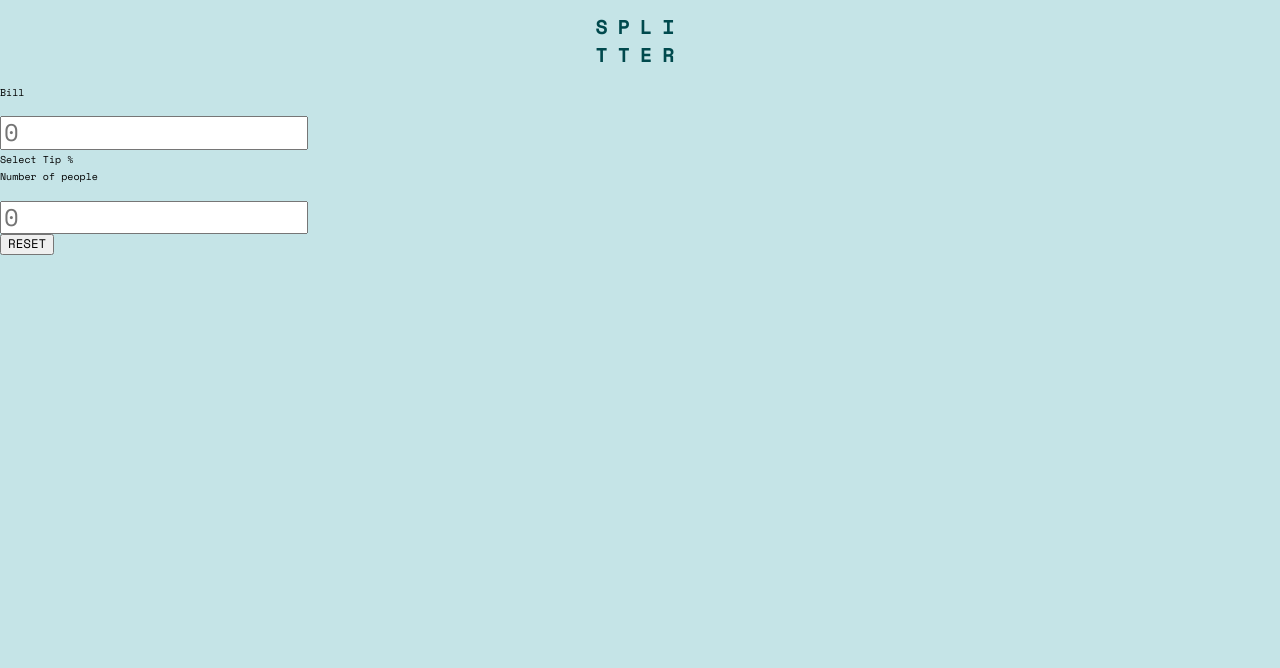
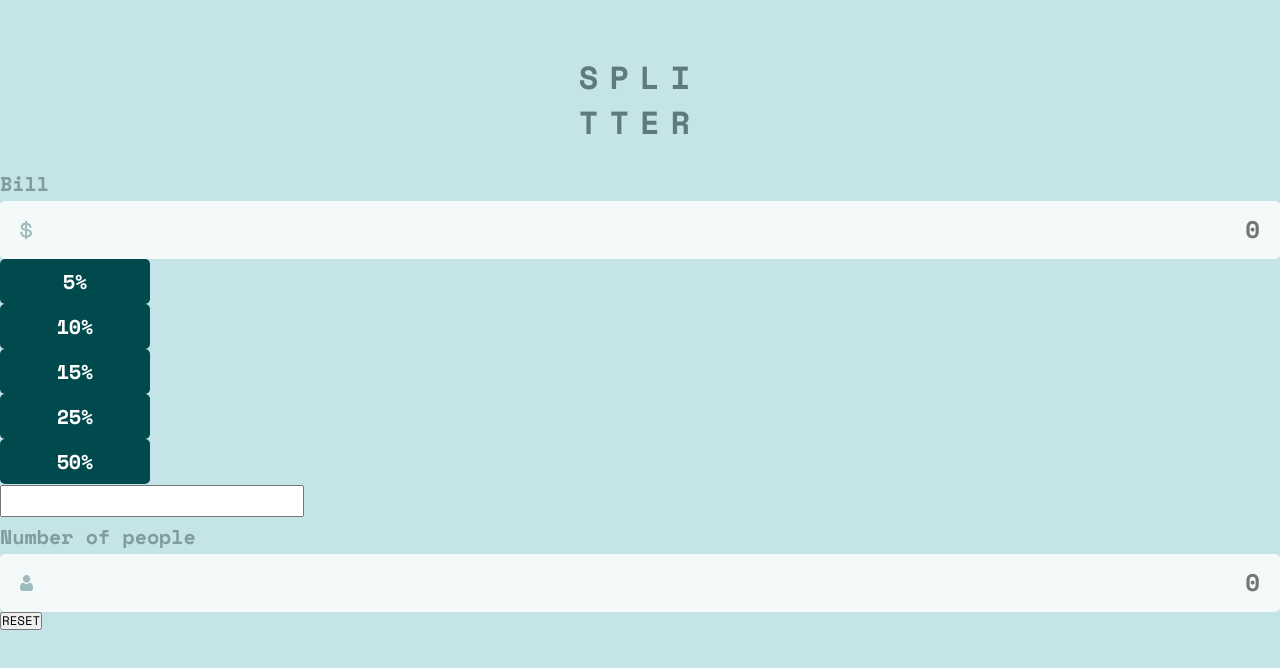
Before and after one commit to yossiyanouhartman/tip-calculator, a plain HTML site: page app/index.html in a window 1280 px wide. Drawn offline with nearby package versions, Linux system fonts and the light colour scheme.

Commit message:
stying calculator
Aan het stijlen van de calculator, nog schiuvende qua namen door BEM methodiek

```diff
--- a/app/index.html
+++ b/app/index.html
@@ -18,36 +18,95 @@
   <h1 class="c-title">spli <br> tter </h1>
 
   <!-- Calculator -->
+  <form class="c-calculator">
 
-  <form class="l-calculator">
-
-    <div class="l-calculator__input">
-
-      <div class="c-input">
-        <label class="c-input__label" for="bill">Bill</label>
-        <p class="c-input__message"></p>
-        <input class="c-input__field c-input__field--bill" type="text" name="bill" placeholder="0">
-      </div>
+    <!-- Grid -->
+    <div class="l-grid">
 
     </div>
 
-    <div class="l-calculator__radio-buttons">
-      <label> Select Tip %</label>
-      <!-- need to find a code for this -->
-    </div>
 
-    <div class="l-calculator__input">
+    <div class="c-calculator__input">
 
       <div class="c-input">
-        <label class="c-input__label" for="bill">Number of people</label>
+
+        <!-- Labels the input field-->
+        <label class="c-input__label" for="bill">Bill</label>
+
+        <!-- This paragraph will provide feedback if neccessary -->
         <p class="c-input__message"></p>
-        <input class="c-input__field c-input__field--bill" type="text" name="bill" placeholder="0">
+
+        <div class="c-input__body">
+          <img class="c-input__icon" src="/app/images/icon-dollar.svg" alt="dolar icon">
+          <input class="c-input__field" type="text" name="bill" placeholder="0">
+        </div>
 
       </div>
 
     </div>
 
-    <div class="l-calculator__result">
+    <div class="c-calculator__radio-buttons">
+      <!-- <label> Select Tip %</label> -->
+
+      <label class="c-radio-button">
+        <input class="c-radio-button__input" type="radio" name="tip" value="0.05" checked>
+        <span class="c-radio-button__value">5%</span>
+      </label>
+
+      <label class="c-radio-button">
+        <input class="c-radio-button__input" type="radio" name="tip" value="0.1" checked>
+        <span class="c-radio-button__value">10%</span>
+      </label>
+
+      <label class="c-radio-button">
+        <input class="c-radio-button__input" type="radio" name="tip" value="0.15" checked>
+        <span class="c-radio-button__value">15%</span>
+      </label>
+
+      <label class="c-radio-button">
+        <input class="c-radio-button__input" type="radio" name="tip" value="0.25" checked>
+        <span class="c-radio-button__value">25%</span>
+      </label>
+
+      <label class="c-radio-button">
+        <input class="c-radio-button__input" type="radio" name="tip" value="0.5" checked>
+        <span class="c-radio-button__value">50%</span>
+      </label>
+
+      <label class="c-radio-button c-radio-button--custom">
+        <input class="c-radio-button__input" type="radio" name="tip" value="0.5" checked>
+        <input type="text">
+      </label>
+
+      <!-- <label class="c-radio-button" for="tip">
+        <input class="c-radio-button__input" type="radio" name="tip" value="0.05" checked>
+        <span class="c-radio-button__button">5%</span>
+      </label> -->
+
+
+      <!-- need to find a code for this -->
+    </div>
+
+    <div class="c-calculator__input">
+
+      <div class="c-input">
+
+        <!-- Labels the input field-->
+        <label class="c-input__label" for="people">Number of people</label>
+
+        <!-- This paragraph will provide feedback if neccessary -->
+        <p class="c-input__message"></p>
+
+        <div class="c-input__body">
+          <img class="c-input__icon" src="/app/images/icon-person.svg" alt="person icon">
+          <input class="c-input__field" type="text" name="people" placeholder="0">
+        </div>
+
+      </div>
+
+    </div>
+
+    <div class="c-calculator__result">
 
 
       <button class="button button--reset">RESET</button>
--- a/app/scss/base/_base.scss
+++ b/app/scss/base/_base.scss
@@ -11,6 +11,8 @@ html {
 *::before,
 *::after {
 	box-sizing: inherit;
+	margin: 0;
+	padding: 0;
 }
 
 body {
--- a/app/scss/base/_typography.scss
+++ b/app/scss/base/_typography.scss
@@ -7,7 +7,7 @@ body {
 }
 
 h1 {
-	font-size: 2rem;
+	font-size: 3.2rem;
 }
 
 h2 {
@@ -19,7 +19,10 @@ p {
 }
 
 label {
-	font-size: 1rem;
+	font-size: 2rem;
+	line-height: 3.5rem;
+	font-weight: 700;
+	color: $color-dark-2;
 }
 
 input {
--- /dev/null
+++ b/app/scss/components/_input.scss
@@ -0,0 +1,32 @@
+.c-input {
+	width: 100%;
+
+	&__body {
+		position: relative;
+	}
+
+	&__icon {
+		position: absolute;
+		left: 20px;
+		top: 50%;
+		transform: translateY(-50%);
+		width: 13px;
+		pointer-events: none;
+	}
+
+	&__field {
+		width: 100%;
+		padding: 15px 20px;
+		text-align: right;
+		font-weight: 700;
+		color: $color-secondary;
+		background-color: $color-light-2;
+		border: none;
+		border-radius: 5px;
+
+		&:active,
+		&:focus {
+			outline: none;
+		}
+	}
+}
--- /dev/null
+++ b/app/scss/components/_radio-button.scss
@@ -0,0 +1,30 @@
+.c-radio-button {
+	&__value {
+		display: block;
+		min-width: 100px;
+		max-width: 150px;
+		width: 100%;
+		padding: 5px 10px;
+		background-color: $color-secondary;
+		border-radius: 5px;
+		text-align: center;
+		color: $color-white;
+		cursor: pointer;
+		transition: color, background-color .2s ease;
+
+		&:hover {
+			background-color: $color-primary;
+			color: $color-dark-1;
+		}
+	}
+
+	[type="radio"]:checked + &__value {
+		background-color: $color-primary;
+		color: $color-dark-1;
+	}
+
+	&__input {
+		display: none;
+		visibility: hidden;
+	}
+}
--- a/app/scss/components/_title.scss
+++ b/app/scss/components/_title.scss
@@ -2,8 +2,10 @@
 
 .c-title {
 	text-align: center;
-	letter-spacing: 1rem;
+	letter-spacing: 1.1rem;
+	line-height: 4.5rem;
 	font-weight: 700;
-	color: $color-secondary;
+	color: $color-dark-1;
 	text-transform: uppercase;
+	margin-top: 55px;
 }
--- /dev/null
+++ b/app/scss/layout/_calculator.scss
@@ -0,0 +1,7 @@
+.l-calculator {
+	width: 100%;
+	background-color: $color-white;
+	border-radius: 30px 30px 0 0;
+	margin-top: 40px;
+	padding: 45px;
+}
--- a/app/scss/layout/_footer.scss
+++ /dev/null
@@ -1,3 +0,0 @@
-// -----------------------------------------------------------------------------
-// This file contains all styles related to the footer of the site/application.
-// -----------------------------------------------------------------------------
--- a/app/scss/layout/_header.scss
+++ /dev/null
@@ -1,3 +0,0 @@
-// -----------------------------------------------------------------------------
-// This file contains all styles related to the header of the site/application.
-// -----------------------------------------------------------------------------
--- a/app/scss/main.scss
+++ b/app/scss/main.scss
@@ -15,11 +15,12 @@
 @import 'base/typography';
 
 // 4. Layout-related sections
-@import 'layout/footer';
+@import 'layout/calculator';
 
 // 5. Components
 @import 'components/title';
-@import 'components/button';
+@import 'components/input';
+@import 'components/radio-button';
 
 // 6. Page-specific styles
 @import 'pages/home';
```
Also changed, not shown: app/css/main.css, 1 other file.
